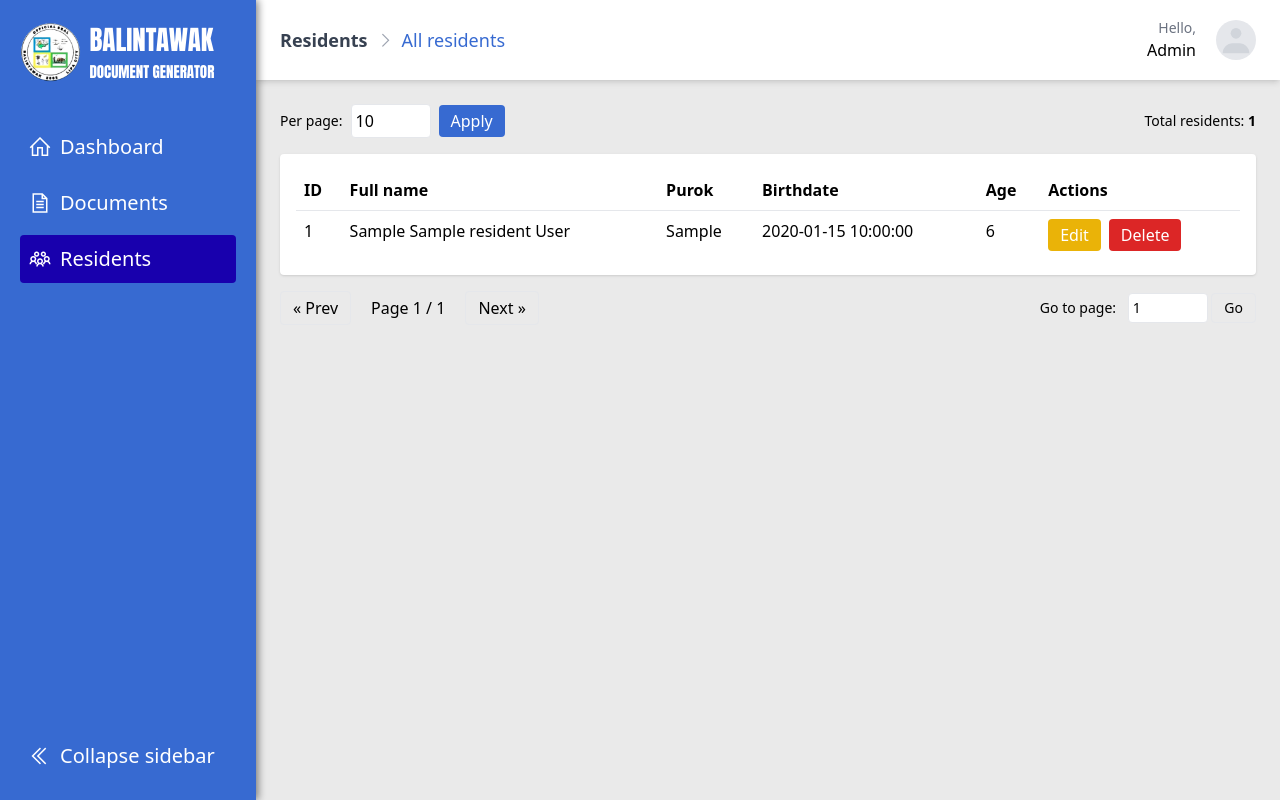
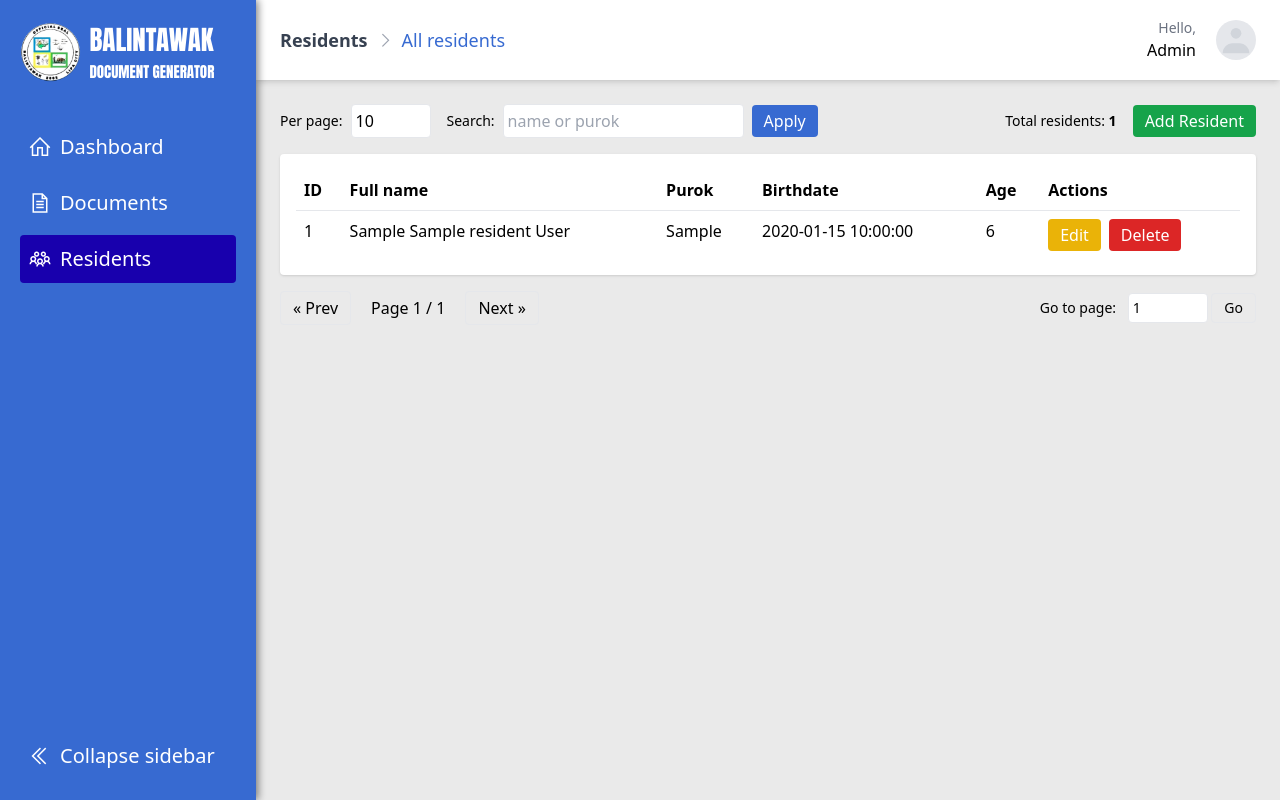
Before and after one commit to itzjmbruhhh/Document_Generator_NSTP, a PHP site: page /pages/residents.php in a window 1280 px wide. Run offline with PHP 8.4, Linux system fonts and the light colour scheme; tables that the repository leaves empty or names only in its code hold one stand-in row (values such as "Sample post"); some libraries are stand-ins or nearby versions.

Commit message:
added resident search, add resident

```diff
--- a/pages/residents.php
+++ b/pages/residents.php
@@ -30,6 +30,22 @@ if ($_SERVER['REQUEST_METHOD'] === 'POST') {
     }
 }
 
+// Create handler
+if ($_SERVER['REQUEST_METHOD'] === 'POST' && isset($_POST['action']) && $_POST['action'] === 'create') {
+    $first = trim($_POST['resident_firstname'] ?? '');
+    $middle = trim($_POST['resident_middlename'] ?? '');
+    $last = trim($_POST['resident_lastname'] ?? '');
+    $purok = trim($_POST['resident_purok'] ?? '');
+    $birth = trim($_POST['resident_birthdate'] ?? '');
+
+    $stmt = $conn->prepare('INSERT INTO residents (resident_firstname, resident_middlename, resident_lastname, resident_purok, resident_birthdate) VALUES (?, ?, ?, ?, ?)');
+    $stmt->bind_param('sssss', $first, $middle, $last, $purok, $birth);
+    $stmt->execute();
+    $stmt->close();
+    header('Location: ' . $_SERVER['REQUEST_URI']);
+    exit;
+}
+
 // Pagination params
 $page = max(1, (int) ($_GET['page'] ?? 1));
 $per_page = (int) ($_GET['per_page'] ?? 10);
@@ -39,9 +55,27 @@ if ($per_page > 100)
     $per_page = 100;
 $offset = ($page - 1) * $per_page;
 
+// Search query
+$q = trim($_GET['q'] ?? '');
+
 // Total count
-$total_count = 0;
-$countStmt = $conn->prepare('SELECT COUNT(*) FROM residents');
+$countSql = 'SELECT COUNT(*) FROM residents';
+$countParams = [];
+if ($q !== '') {
+    $countSql .= ' WHERE (resident_firstname LIKE ? OR resident_middlename LIKE ? OR resident_lastname LIKE ? OR resident_purok LIKE ?)';
+    $like = "%$q%";
+    $countParams = [$like, $like, $like, $like];
+}
+
+$countStmt = $conn->prepare($countSql);
+if ($q !== '') {
+    // bind by-value variables (bind_param requires references)
+    $l1 = $countParams[0];
+    $l2 = $countParams[1];
+    $l3 = $countParams[2];
+    $l4 = $countParams[3];
+    $countStmt->bind_param('ssss', $l1, $l2, $l3, $l4);
+}
 $countStmt->execute();
 $countStmt->bind_result($total_count);
 $countStmt->fetch();
@@ -50,8 +84,26 @@ $countStmt->close();
 $total_pages = $total_count > 0 ? (int) ceil($total_count / $per_page) : 1;
 
 // Fetch rows
-$stmt = $conn->prepare('SELECT resident_id, resident_firstname, resident_middlename, resident_lastname, resident_purok, resident_birthdate FROM residents ORDER BY resident_lastname ASC LIMIT ? OFFSET ?');
-$stmt->bind_param('ii', $per_page, $offset);
+$selectSql = 'SELECT resident_id, resident_firstname, resident_middlename, resident_lastname, resident_purok, resident_birthdate FROM residents';
+$selectParams = [];
+if ($q !== '') {
+    $selectSql .= ' WHERE (resident_firstname LIKE ? OR resident_middlename LIKE ? OR resident_lastname LIKE ? OR resident_purok LIKE ?)';
+    $like = "%$q%";
+    $selectParams = [$like, $like, $like, $like];
+}
+$selectSql .= ' ORDER BY resident_lastname ASC LIMIT ? OFFSET ?';
+
+$stmt = $conn->prepare($selectSql);
+if ($q !== '') {
+    // bind search params then limit/offset; ensure correct types: 4 strings + 2 ints => 'ssssii'
+    $s1 = $selectParams[0];
+    $s2 = $selectParams[1];
+    $s3 = $selectParams[2];
+    $s4 = $selectParams[3];
+    $stmt->bind_param('ssssii', $s1, $s2, $s3, $s4, $per_page, $offset);
+} else {
+    $stmt->bind_param('ii', $per_page, $offset);
+}
 $stmt->execute();
 $result = $stmt->get_result();
 $residents = $result->fetch_all(MYSQLI_ASSOC);
@@ -105,15 +157,23 @@ function calc_age($dob)
                 ?>
 
                 <div class="container mx-auto p-6">
-                    <div class="flex items-center justify-between mb-4">
+                    <div class="flex items-center justify-between mb-4 gap-4">
                         <form method="get" class="flex items-center gap-2">
                             <label class="text-sm">Per page:</label>
                             <input name="per_page" type="number" min="1" max="100"
                                 value="<?php echo htmlspecialchars($per_page); ?>" class="p-1 border rounded w-20">
+                            <label class="text-sm ml-2">Search:</label>
+                            <input name="q" type="search" placeholder="name or purok"
+                                value="<?php echo htmlspecialchars($q); ?>" class="p-1 border rounded">
                             <button class="px-3 py-1 bg-[--color-primary] text-white rounded">Apply</button>
                         </form>
 
-                        <div class="text-sm">Total residents: <strong><?php echo (int) $total_count; ?></strong></div>
+                        <div class="flex items-center gap-4">
+                            <div class="text-sm">Total residents: <strong><?php echo (int) $total_count; ?></strong>
+                            </div>
+                            <button id="addResidentBtn" class="px-3 py-1 bg-green-600 text-white rounded">Add
+                                Resident</button>
+                        </div>
                     </div>
 
                     <div class="overflow-x-auto bg-white p-4 rounded shadow">
@@ -195,9 +255,9 @@ function calc_age($dob)
                     <div id="editModal"
                         class="hidden fixed inset-0 bg-black bg-opacity-40 flex items-center justify-center">
                         <div class="bg-white p-6 rounded w-full max-w-md">
-                            <h3 class="text-lg font-semibold mb-4">Edit Resident</h3>
+                            <h3 id="editModalTitle" class="text-lg font-semibold mb-4">Edit Resident</h3>
                             <form id="editForm" method="post">
-                                <input type="hidden" name="action" value="update">
+                                <input type="hidden" name="action" id="editFormAction" value="update">
                                 <input type="hidden" name="resident_id" id="edit_resident_id">
 
                                 <label class="block mb-2">
@@ -248,8 +308,12 @@ function calc_age($dob)
             const editModal = document.getElementById('editModal');
             const editCancel = document.getElementById('editCancel');
 
+
+            // open edit modal and populate
             document.querySelectorAll('.edit-btn').forEach(btn => {
                 btn.addEventListener('click', () => {
+                    document.getElementById('editFormAction').value = 'update';
+                    document.getElementById('editModalTitle').textContent = 'Edit Resident';
                     document.getElementById('edit_resident_id').value = btn.dataset.id || '';
                     document.getElementById('edit_first').value = btn.dataset.first || '';
                     document.getElementById('edit_middle').value = btn.dataset.middle || '';
@@ -262,6 +326,22 @@ function calc_age($dob)
 
             if (editCancel) editCancel.addEventListener('click', () => editModal.classList.add('hidden'));
 
+            // open create modal
+            const addBtn = document.getElementById('addResidentBtn');
+            if (addBtn) {
+                addBtn.addEventListener('click', () => {
+                    document.getElementById('editFormAction').value = 'create';
+                    document.getElementById('editModalTitle').textContent = 'Add Resident';
+                    document.getElementById('edit_resident_id').value = '';
+                    document.getElementById('edit_first').value = '';
+                    document.getElementById('edit_middle').value = '';
+                    document.getElementById('edit_last').value = '';
+                    document.getElementById('edit_purok').value = '';
+                    document.getElementById('edit_birth').value = '';
+                    if (editModal) editModal.classList.remove('hidden');
+                });
+            }
+
             // close when clicking outside modal content
             window.addEventListener('click', (e) => {
                 if (e.target === editModal) editModal.classList.add('hidden');
```
